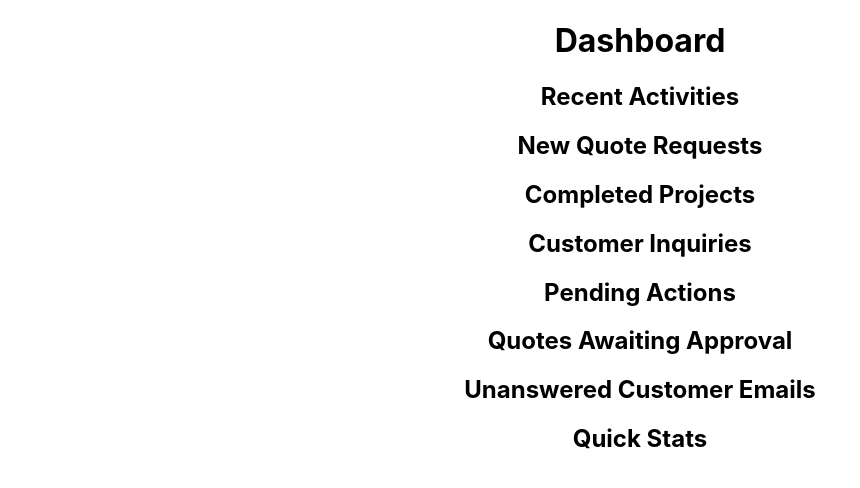
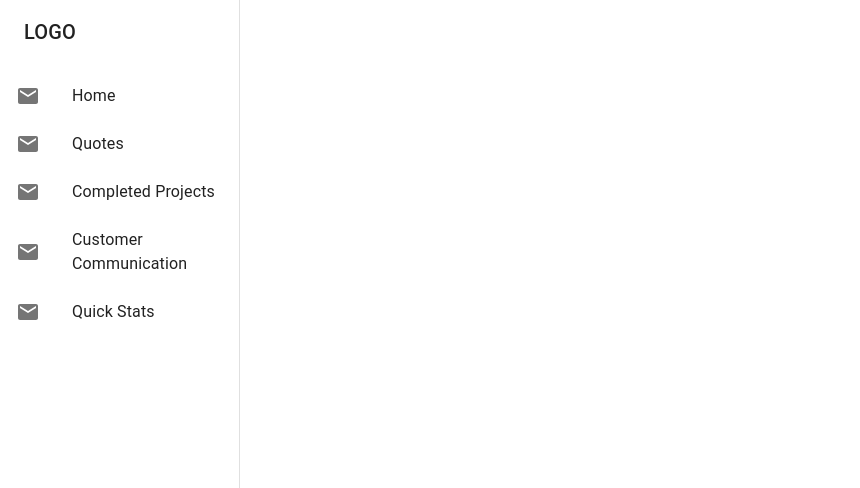
Before and after one commit to johnlundy94/VerdantVisionsAdminWebsite, a React (Create React App) app: page / in a window 1280 px wide. Shown: the top 488 px of the page, without its empty margins (0-860 px from the left). Built offline with nearby package versions, Linux system fonts and the light colour scheme.

Commit message:
Added mui drawer

```diff
--- a/package.json
+++ b/package.json
@@ -3,6 +3,10 @@
   "version": "0.1.0",
   "private": true,
   "dependencies": {
+    "@emotion/react": "^11.11.4",
+    "@emotion/styled": "^11.11.0",
+    "@mui/icons-material": "^5.15.13",
+    "@mui/material": "^5.15.13",
     "@testing-library/jest-dom": "^5.17.0",
     "@testing-library/react": "^13.4.0",
     "@testing-library/user-event": "^13.5.0",
--- a/src/pages/Dashboard/Dashboard.js
+++ b/src/pages/Dashboard/Dashboard.js
@@ -1,19 +1,77 @@
 import "./Dashboard.css";
+import {
+  Box,
+  Drawer,
+  List,
+  ListItem,
+  ListItemIcon,
+  ListItemText,
+  Toolbar,
+  Typography,
+} from "@mui/material";
+import MailIcon from "@mui/icons-material/Mail";
+// ... import other icons
+
+const drawerWidth = 240;
 
 function Dashboard() {
+  const pages = [
+    "Home",
+    "Quotes",
+    "Completed Projects",
+    "Customer Communication",
+    "Quick Stats",
+  ];
+
   return (
-    <div className="dashboard-container">
-      <h1>Dashboard</h1>
-      <h2>Recent Activities</h2>
-      <h2>New Quote Requests</h2>
-      <h2>Completed Projects</h2>
-      <h2>Customer Inquiries</h2>
-      <h2>Pending Actions</h2>
-      <h2>Quotes Awaiting Approval</h2>
-      <h2>Unanswered Customer Emails</h2>
-      <h2>Quick Stats</h2>
-    </div>
+    <Box sx={{ display: "flex" }}>
+      <Drawer
+        variant="permanent"
+        sx={{
+          width: drawerWidth,
+          flexShrink: 0,
+          [`& .MuiDrawer-paper`]: {
+            width: drawerWidth,
+            boxSizing: "border-box",
+          },
+        }}
+      >
+        <Toolbar>
+          <Typography variant="h6" noWrap component="div">
+            LOGO
+          </Typography>
+        </Toolbar>
+        <Box sx={{ overflow: "auto" }}>
+          <List>
+            {pages.map((text, index) => (
+              <ListItem button key={text}>
+                <ListItemIcon>
+                  {/* Replace with appropriate icons */}
+                  {index % 2 === 0 ? <MailIcon /> : <MailIcon />}
+                </ListItemIcon>
+                <ListItemText primary={text} />
+              </ListItem>
+            ))}
+          </List>
+        </Box>
+      </Drawer>
+      <Box component="main" sx={{ flexGrow: 1, p: 3 }}>
+        {/* Content here */}
+      </Box>
+    </Box>
   );
 }
 
 export default Dashboard;
+
+{
+  /* <h1>Dashboard</h1>
+<h2>Recent Activities</h2>
+<h2>New Quote Requests</h2>
+<h2>Completed Projects</h2>
+<h2>Customer Inquiries</h2>
+<h2>Pending Actions</h2>
+<h2>Quotes Awaiting Approval</h2>
+<h2>Unanswered Customer Emails</h2>
+<h2>Quick Stats</h2> */
+}
```
Also changed, not shown: 1 other file (tests, documents, lock files or other folders).
